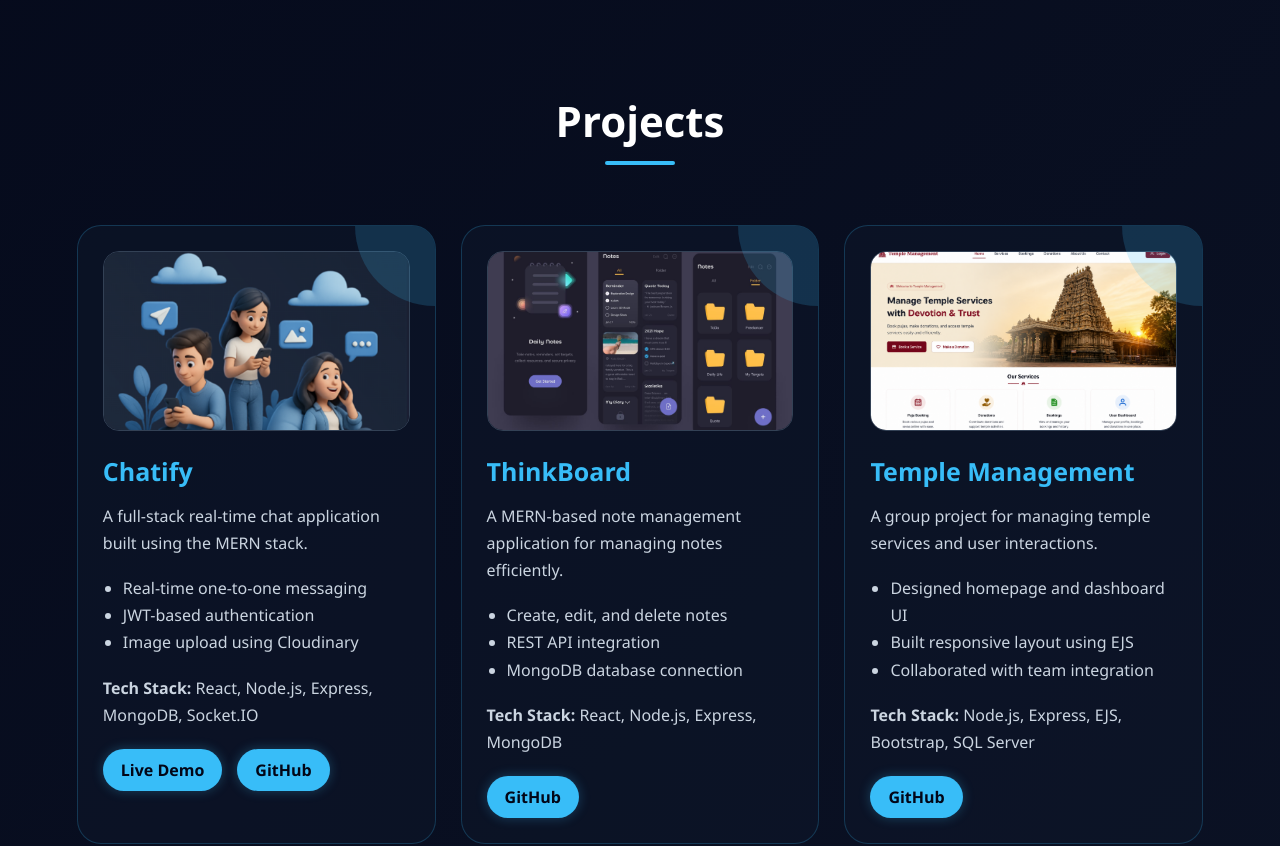
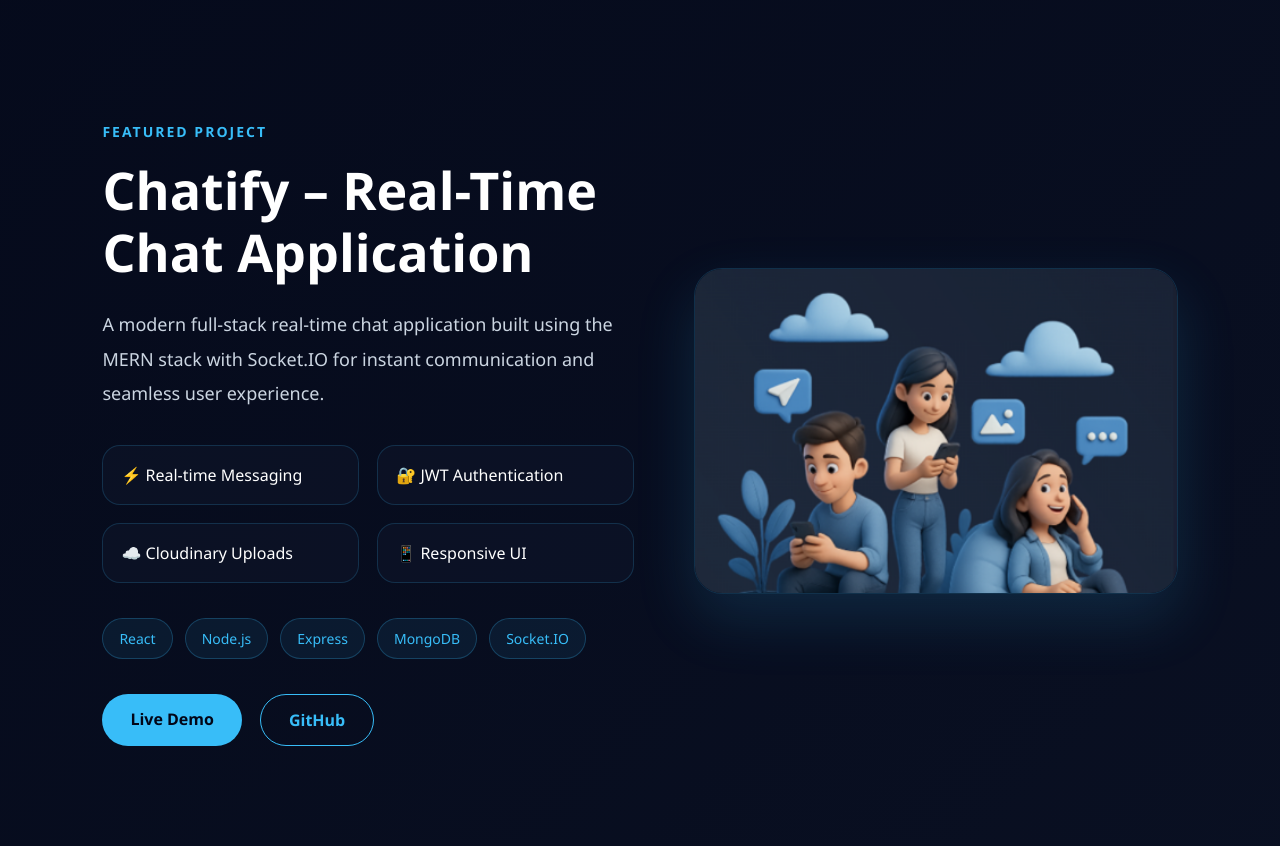
Before and after one commit to Karmugilan-vk/Portfolio, a React (Vite) app: page / in a window 1280 px wide. Shown: the part 1680-2526 px from the top of the page. Built offline with nearby package versions, Linux system fonts and the light colour scheme.

Commit message:
Featured Project

```diff
--- a/src/App.jsx
+++ b/src/App.jsx
@@ -6,6 +6,7 @@ import About from "./components/About";
 import Contact from "./components/Contact";
 import Projects from "./components/Projects";
 import Footer from "./components/Footer";
+import FeaturedProject from "./components/FeaturedProject";
 
 function App() {
   const [loading, setLoading] = useState(true);
@@ -24,6 +25,7 @@ function App() {
       <Navbar />
       <Hero />
       <About />
+      <FeaturedProject />
       <Projects />
       <Skills />
       <Contact />
--- /dev/null
+++ b/src/components/FeaturedProject.jsx
@@ -0,0 +1,92 @@
+function FeaturedProject() {
+  return (
+    <section className="featured-project-section">
+
+      <div className="featured-project-container">
+
+        {/* LEFT */}
+        <div className="featured-left">
+
+          <p className="featured-tag">
+            FEATURED PROJECT
+          </p>
+
+          <h2>
+            Chatify – Real-Time Chat Application
+          </h2>
+
+          <p className="featured-description">
+            A modern full-stack real-time chat application built using the
+            MERN stack with Socket.IO for instant communication and seamless
+            user experience.
+          </p>
+
+          {/* FEATURES */}
+          <div className="featured-features">
+
+            <div className="feature-box">
+              ⚡ Real-time Messaging
+            </div>
+
+            <div className="feature-box">
+              🔐 JWT Authentication
+            </div>
+
+            <div className="feature-box">
+              ☁️ Cloudinary Uploads
+            </div>
+
+            <div className="feature-box">
+              📱 Responsive UI
+            </div>
+
+          </div>
+
+          {/* TECH STACK */}
+          <div className="featured-tech">
+            <span>React</span>
+            <span>Node.js</span>
+            <span>Express</span>
+            <span>MongoDB</span>
+            <span>Socket.IO</span>
+          </div>
+
+          {/* BUTTONS */}
+          <div className="featured-buttons">
+
+            <a
+              href="https://chatify-app-tnkv6.sevalla.app/"
+              target="_blank"
+            >
+              Live Demo
+            </a>
+
+            <a
+              href="https://github.com/Karmugilan-vk/Chatify-app"
+              target="_blank"
+              className="outline-btn"
+            >
+              GitHub
+            </a>
+
+          </div>
+
+        </div>
+
+        {/* RIGHT IMAGE */}
+        <div className="featured-right">
+
+          <img
+            src={`${import.meta.env.BASE_URL}chatify.png`}
+            alt="Chatify"
+          />
+
+        </div>
+
+      </div>
+
+    </section>
+  );
+}
+
+export default FeaturedProject;
--- a/src/components/Hero.jsx
+++ b/src/components/Hero.jsx
@@ -48,7 +48,7 @@ function Hero() {
             </button>
 
             <a href={`${import.meta.env.BASE_URL}resume.pdf`} download>
-              <button className="outline-btn">Download Resume</button>
+              <button className="outline-btn">Explore Resume</button>
             </a>
           </div>
 
--- a/src/index.css
+++ b/src/index.css
@@ -428,6 +428,180 @@ section {
   border: 1px solid rgba(56, 189, 248, 0.16);
   color: #cbd5e1;
   font-size: 14px;
+}
+
+/* FEATURED PROJECT */
+.featured-project-section {
+  padding: 120px 8%;
+}
+
+/* CONTAINER */
+.featured-project-container {
+  display: grid;
+  grid-template-columns: 1.1fr 1fr;
+  gap: 60px;
+
+  align-items: center;
+}
+
+/* LEFT */
+.featured-tag {
+  color: #38bdf8;
+
+  font-size: 14px;
+  letter-spacing: 2px;
+
+  margin-bottom: 18px;
+
+  font-weight: 600;
+}
+
+.featured-left h2 {
+  font-size: 52px;
+
+  line-height: 1.2;
+
+  margin-bottom: 24px;
+}
+
+.featured-description {
+  color: #cbd5e1;
+
+  line-height: 1.9;
+
+  font-size: 18px;
+
+  margin-bottom: 35px;
+}
+
+/* FEATURES */
+.featured-features {
+  display: grid;
+  grid-template-columns: repeat(2, 1fr);
+
+  gap: 18px;
+
+  margin-bottom: 35px;
+}
+
+.feature-box {
+  padding: 18px;
+
+  border-radius: 18px;
+
+  background: rgba(15, 23, 42, 0.55);
+
+  border: 1px solid rgba(56, 189, 248, 0.18);
+
+  transition: 0.3s ease;
+}
+
+.feature-box:hover {
+  transform: translateY(-5px);
+
+  border-color: #38bdf8;
+}
+
+/* TECH */
+.featured-tech {
+  display: flex;
+  flex-wrap: wrap;
+
+  gap: 12px;
+
+  margin-bottom: 35px;
+}
+
+.featured-tech span {
+  padding: 10px 16px;
+
+  border-radius: 999px;
+
+  background: rgba(56, 189, 248, 0.08);
+
+  border: 1px solid rgba(56, 189, 248, 0.25);
+
+  color: #38bdf8;
+
+  font-size: 14px;
+}
+
+/* BUTTONS */
+.featured-buttons {
+  display: flex;
+  gap: 18px;
+}
+
+.featured-buttons a {
+  padding: 14px 28px;
+
+  border-radius: 999px;
+
+  text-decoration: none;
+
+  font-weight: 600;
+
+  transition: 0.3s ease;
+}
+
+.featured-buttons a:first-child {
+  background: #38bdf8;
+  color: #020617;
+}
+
+.featured-buttons .outline-btn {
+  border: 1px solid #38bdf8;
+  color: #38bdf8;
+}
+
+.featured-buttons a:hover {
+  transform: translateY(-5px);
+}
+
+/* RIGHT */
+.featured-right {
+  position: relative;
+}
+
+.featured-right img {
+  width: 100%;
+
+  border-radius: 28px;
+
+  border: 1px solid rgba(56, 189, 248, 0.2);
+
+  box-shadow: 0 25px 60px rgba(56, 189, 248, 0.15);
+
+  transition: 0.4s ease;
+}
+
+.featured-right img:hover {
+  transform: scale(1.03);
+}
+
+/* MOBILE */
+@media (max-width: 992px) {
+
+  .featured-project-container {
+    grid-template-columns: 1fr;
+  }
+
+  .featured-left h2 {
+    font-size: 40px;
+  }
+
+}
+
+@media (max-width: 768px) {
+
+  .featured-features {
+    grid-template-columns: 1fr;
+  }
+
+  .featured-buttons {
+    flex-direction: column;
+  }
+
 }
 
 /* Projects */
```
